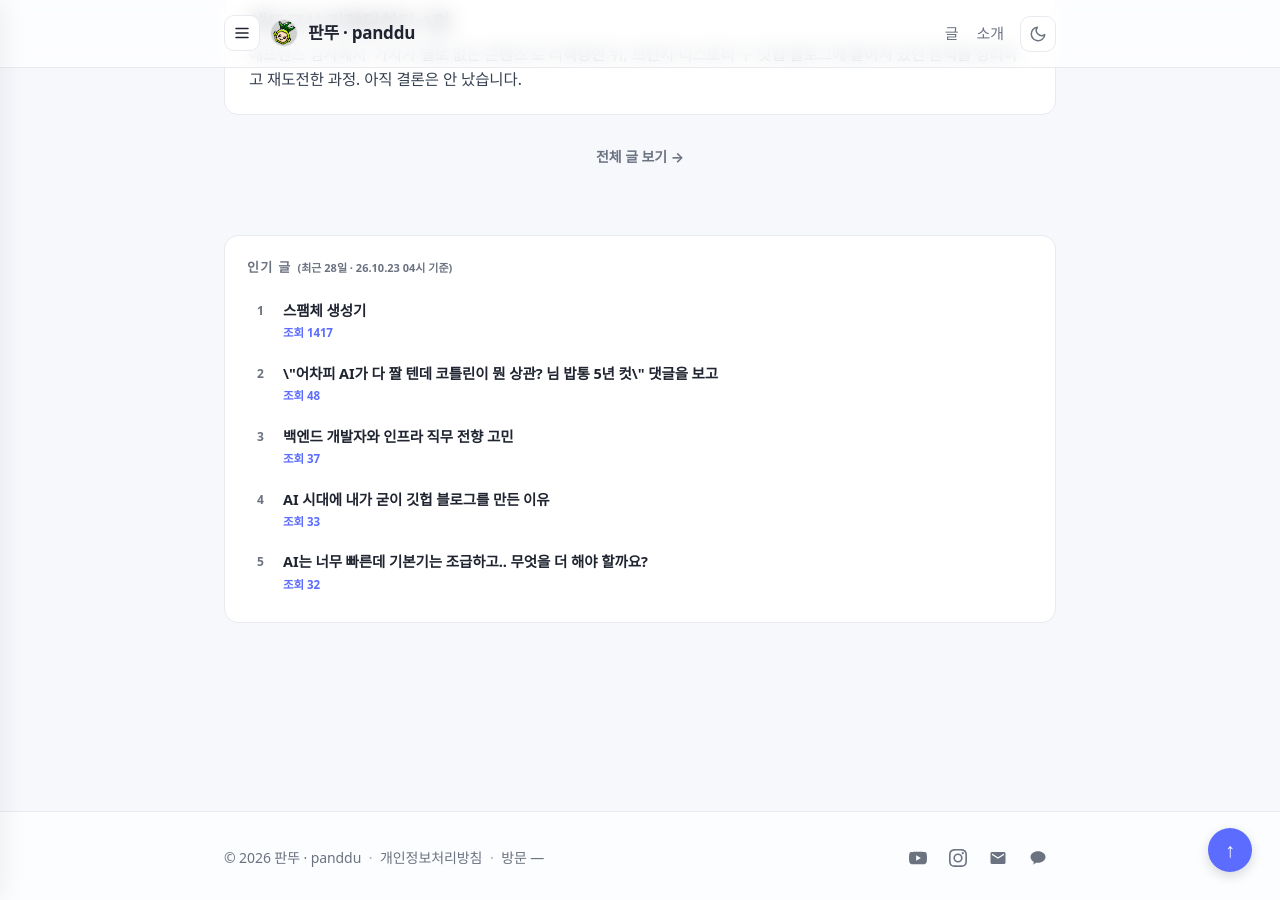
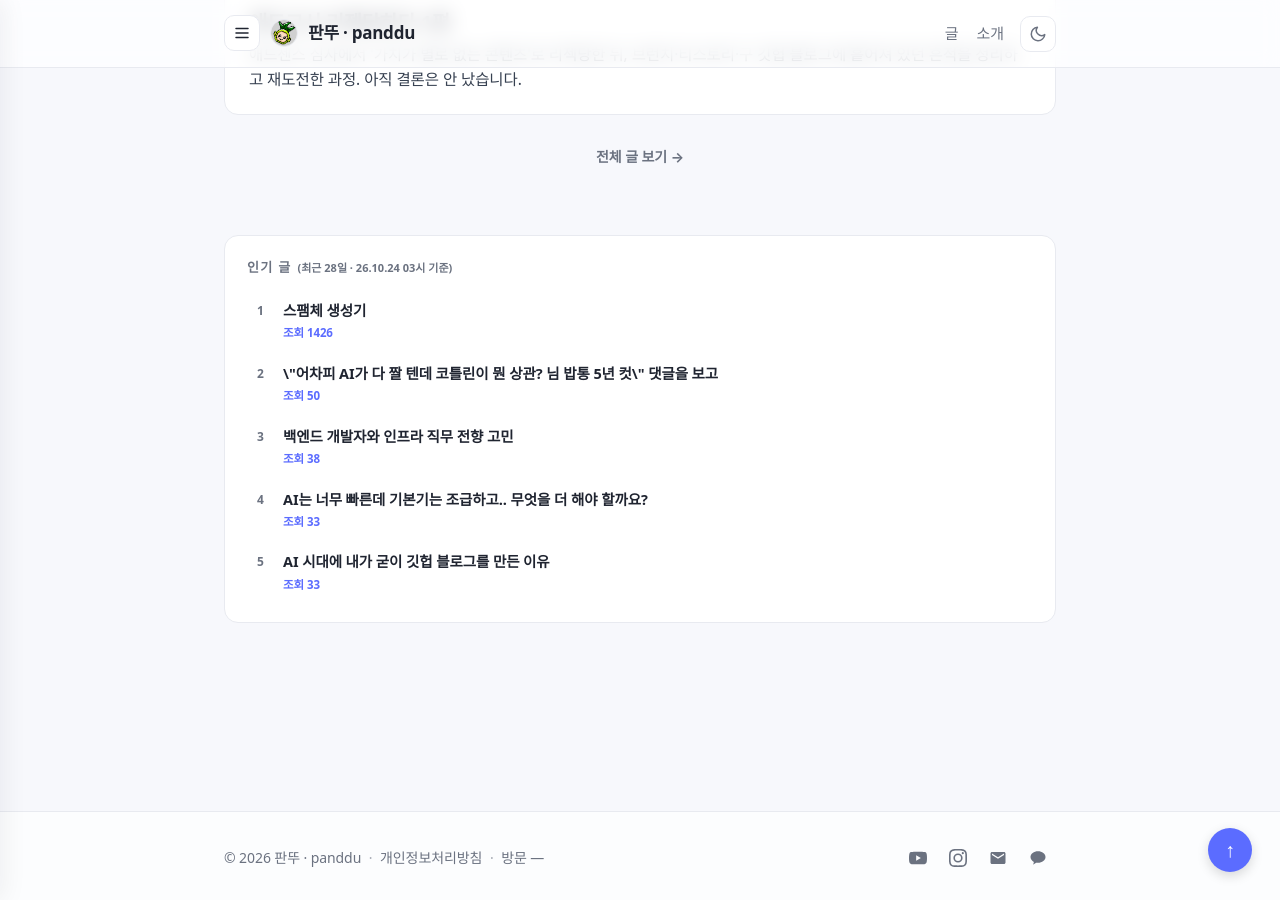
Before and after one commit to panddu/panddu.github.io, a Jekyll site: the page built from index.html, in a window 1280 px wide and 900 px high, scrolled down 2017 px. Built offline with Jekyll 4.4.1, drawn with Linux system fonts in a browser that asks for light colours; some web fonts are replaced.

Commit message:
chore: update popular posts

```diff
--- a/_data/popular_posts.json
+++ b/_data/popular_posts.json
@@ -1,31 +1,31 @@
 {
-  "generated_at": "2026-10-23T04:02:52+09:00",
+  "generated_at": "2026-10-24T03:53:05+09:00",
   "period_days": 28,
   "posts": [
     {
       "title": "스팸체 생성기",
       "url": "/posts/2019/04/spammaker/",
-      "views": 1417
+      "views": 1426
     },
     {
       "title": "\\\"어차피 AI가 다 짤 텐데 코틀린이 뭔 상관? 님 밥통 5년 컷\\\" 댓글을 보고",
       "url": "/posts/2026/09/ai-coding-language-and-developer-future/",
-      "views": 48
+      "views": 50
     },
     {
       "title": "백엔드 개발자와 인프라 직무 전향 고민",
       "url": "/posts/2026/08/backend-and-infra-counsel/",
-      "views": 37
+      "views": 38
+    },
+    {
+      "title": "AI는 너무 빠른데 기본기는 조급하고.. 무엇을 더 해야 할까요?",
+      "url": "/posts/2026/08/ai-and-basic-skills/",
+      "views": 33
     },
     {
       "title": "AI 시대에 내가 굳이 깃헙 블로그를 만든 이유",
       "url": "/posts/2026/08/why-i-made-github-blog/",
       "views": 33
-    },
-    {
-      "title": "AI는 너무 빠른데 기본기는 조급하고.. 무엇을 더 해야 할까요?",
-      "url": "/posts/2026/08/ai-and-basic-skills/",
-      "views": 32
     }
   ]
 }
```
